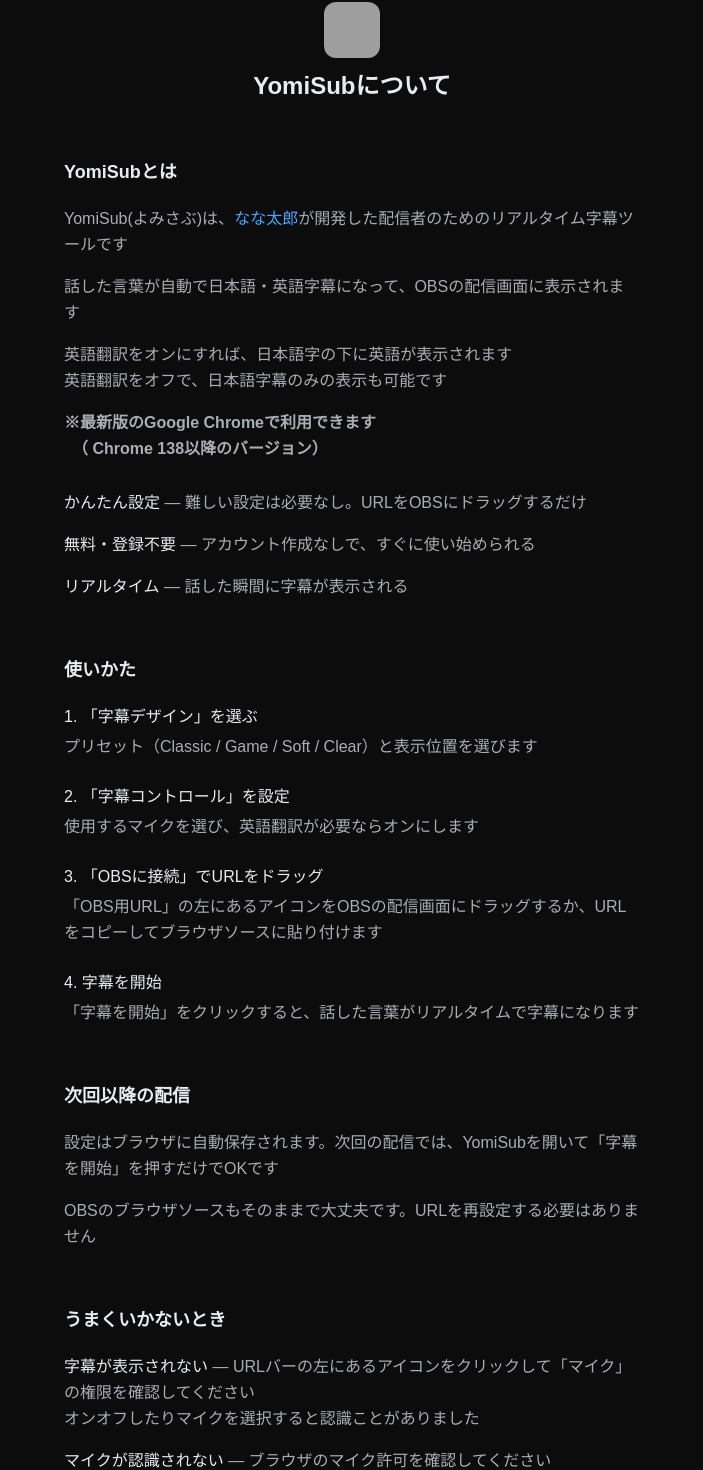
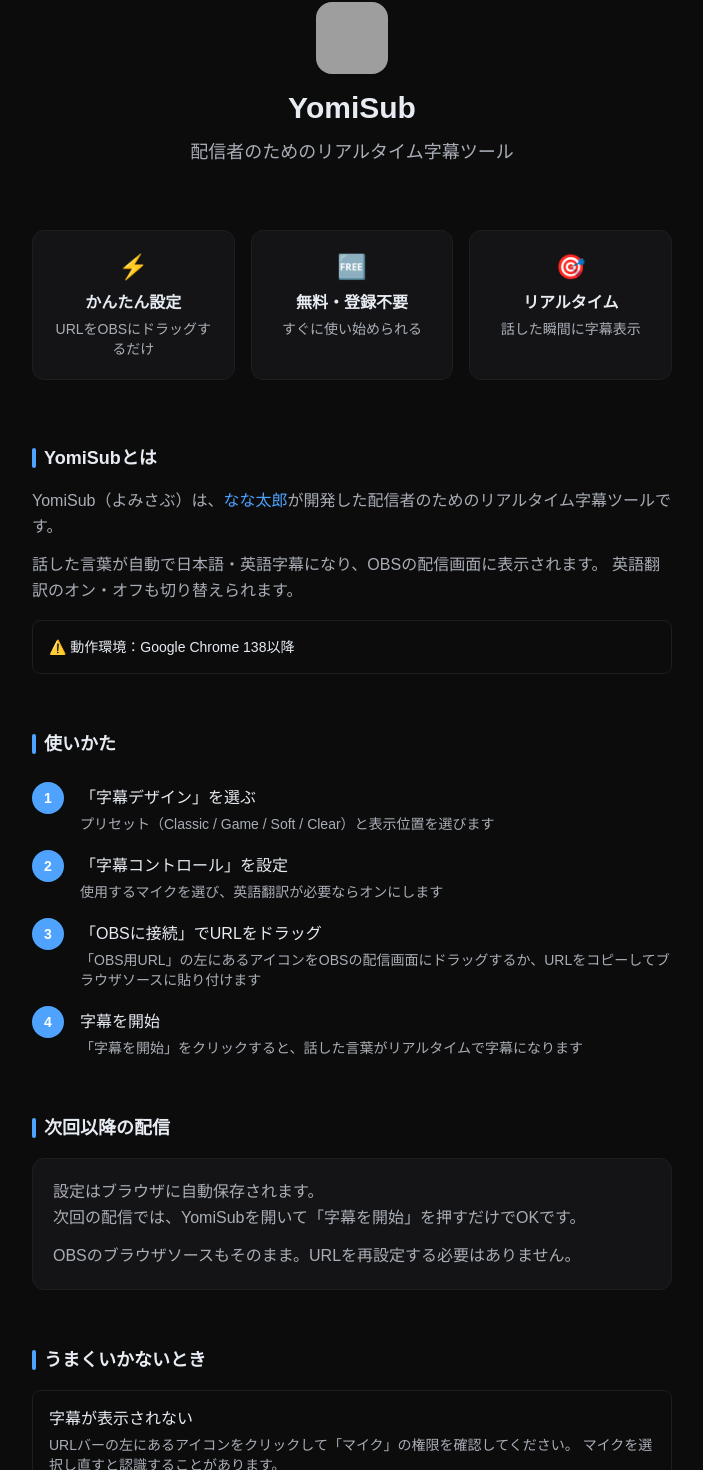
Before and after one commit to nxouv/yomisub, a Next.js app: page /about in a window 1280 px wide. Shown: the part 135-1605 px from the top of the page, without its empty margins (288-991 px from the left). Built offline with nearby package versions, Linux system fonts and the light colour scheme; no server answers; grey boxes are pictures that could not be loaded; a web font is replaced by a local one.

Commit message:
Aboutページのデザインを更新し、ヒーローセクションや特徴カードを追加しました。また、使い方やうまくいかないときのセクションを整理し、情報を明確にしました。

```diff
--- a/app/about/page.tsx
+++ b/app/about/page.tsx
@@ -25,26 +25,50 @@
 export default function AboutPage() {
   return (
     <Shell>
-      <article className="max-w-xl mx-auto py-8 sm:py-12">
-        {/* タイトル */}
-        <div className="flex flex-col items-center mb-14">
+      <article className="max-w-2xl mx-auto py-8 sm:py-12 px-4">
+        {/* ヒーローセクション */}
+        <div className="text-center mb-16">
           <Image
             src="/icon.png"
             alt="YomiSub"
-            width={56}
-            height={56}
-            className="w-12 h-12 sm:w-14 sm:h-14 rounded-xl mb-3"
+            width={72}
+            height={72}
+            className="w-16 h-16 sm:w-18 sm:h-18 rounded-2xl mx-auto mb-4"
           />
-          <h1 className="text-xl sm:text-2xl font-bold text-yomi-text">YomiSubについて</h1>
+          <h1 className="text-2xl sm:text-3xl font-bold text-yomi-text mb-3">YomiSub</h1>
+          <p className="text-yomi-text-sub text-base sm:text-lg">
+            配信者のためのリアルタイム字幕ツール
+          </p>
         </div>
 
-        <div className="space-y-14">
-          {/* このツールについて */}
-          <section className="space-y-5">
-            <h2 className="text-lg font-semibold text-yomi-text">YomiSubとは</h2>
-            <div className="space-y-4 text-sm sm:text-base text-yomi-text-sub leading-relaxed">
+        {/* 特徴カード */}
+        <div className="grid grid-cols-1 sm:grid-cols-3 gap-4 mb-16">
+          <div className="bg-yomi-card border border-yomi-border rounded-xl p-5 text-center">
+            <div className="text-2xl mb-2">⚡</div>
+            <h3 className="font-semibold text-yomi-text mb-1">かんたん設定</h3>
+            <p className="text-sm text-yomi-text-sub">URLをOBSにドラッグするだけ</p>
+          </div>
+          <div className="bg-yomi-card border border-yomi-border rounded-xl p-5 text-center">
+            <div className="text-2xl mb-2">🆓</div>
+            <h3 className="font-semibold text-yomi-text mb-1">無料・登録不要</h3>
+            <p className="text-sm text-yomi-text-sub">すぐに使い始められる</p>
+          </div>
+          <div className="bg-yomi-card border border-yomi-border rounded-xl p-5 text-center">
+            <div className="text-2xl mb-2">🎯</div>
+            <h3 className="font-semibold text-yomi-text mb-1">リアルタイム</h3>
+            <p className="text-sm text-yomi-text-sub">話した瞬間に字幕表示</p>
+          </div>
+        </div>
+
+        {/* YomiSubとは */}
+        <section className="mb-14">
+          <h2 className="text-lg font-semibold text-yomi-text mb-4 flex items-center gap-2">
+            <span className="w-1 h-5 bg-yomi-accent rounded-full"></span>
+            YomiSubとは
+          </h2>
+          <div className="space-y-3 text-sm sm:text-base text-yomi-text-sub leading-relaxed">
             <p>
-                YomiSub(よみさぶ)は、
+              YomiSub（よみさぶ）は、
               <a
                 href="https://x.com/nxouv"
                 target="_blank"
@@ -53,86 +77,91 @@
               >
                 なな太郎
               </a>
-                が開発した配信者のためのリアルタイム字幕ツールです
+              が開発した配信者のためのリアルタイム字幕ツールです。
             </p>
             <p>
-                話した言葉が自動で日本語・英語字幕になって、OBSの配信画面に表示されます
+              話した言葉が自動で日本語・英語字幕になり、OBSの配信画面に表示されます。
+              英語翻訳のオン・オフも切り替えられます。
             </p>
-              <p>
-                英語翻訳をオンにすれば、日本語字の下に英語が表示されます<br />英語翻訳をオフで、日本語字幕のみの表示も可能です
+            <div className="bg-yomi-bg border border-yomi-border rounded-lg p-4 mt-4">
+              <p className="text-sm font-medium text-yomi-text">
+                ⚠️ 動作環境：Google Chrome 138以降
               </p>
-              <p className="mt-2">
-                <span className="font-bold">
-                  ※最新版のGoogle Chromeで利用できます<br />　（ Chrome 138以降のバージョン）
-                </span>
-              </p>
-            </div>
-            <div className="space-y-4 text-sm sm:text-base text-yomi-text-sub leading-relaxed pt-2">
-              <p>
-                <span className="text-yomi-text font-medium">かんたん設定</span> — 難しい設定は必要なし。URLをOBSにドラッグするだけ
-              </p>
-              <p>
-                <span className="text-yomi-text font-medium">無料・登録不要</span> — アカウント作成なしで、すぐに使い始められる
-              </p>
-              <p>
-                <span className="text-yomi-text font-medium">リアルタイム</span> — 話した瞬間に字幕が表示される
-              </p>
-            </div>
-          </section>
-
-          {/* 使い方 */}
-          <section className="space-y-5">
-            <h2 className="text-lg font-semibold text-yomi-text">使いかた</h2>
-            <div className="space-y-6 text-sm sm:text-base text-yomi-text-sub leading-relaxed">
-              <div className="space-y-1">
-                <p className="text-yomi-text font-medium">1. 「字幕デザイン」を選ぶ</p>
-                <p>プリセット（Classic / Game / Soft / Clear）と表示位置を選びます</p>
-              </div>
-              <div className="space-y-1">
-                <p className="text-yomi-text font-medium">2. 「字幕コントロール」を設定</p>
-                <p>使用するマイクを選び、英語翻訳が必要ならオンにします</p>
-              </div>
-              <div className="space-y-1">
-                <p className="text-yomi-text font-medium">3. 「OBSに接続」でURLをドラッグ</p>
-                <p>「OBS用URL」の左にあるアイコンをOBSの配信画面にドラッグするか、URLをコピーしてブラウザソースに貼り付けます</p>
-              </div>
-              <div className="space-y-1">
-                <p className="text-yomi-text font-medium">4. 字幕を開始</p>
-                <p>「字幕を開始」をクリックすると、話した言葉がリアルタイムで字幕になります</p>
             </div>
           </div>
         </section>
 
+        {/* 使いかた */}
+        <section className="mb-14">
+          <h2 className="text-lg font-semibold text-yomi-text mb-6 flex items-center gap-2">
+            <span className="w-1 h-5 bg-yomi-accent rounded-full"></span>
+            使いかた
+          </h2>
+          <div className="space-y-4">
+            {[
+              { step: 1, title: "「字幕デザイン」を選ぶ", desc: "プリセット（Classic / Game / Soft / Clear）と表示位置を選びます" },
+              { step: 2, title: "「字幕コントロール」を設定", desc: "使用するマイクを選び、英語翻訳が必要ならオンにします" },
+              { step: 3, title: "「OBSに接続」でURLをドラッグ", desc: "「OBS用URL」の左にあるアイコンをOBSの配信画面にドラッグするか、URLをコピーしてブラウザソースに貼り付けます" },
+              { step: 4, title: "字幕を開始", desc: "「字幕を開始」をクリックすると、話した言葉がリアルタイムで字幕になります" },
+            ].map((item) => (
+              <div key={item.step} className="flex gap-4 items-start">
+                <div className="w-8 h-8 rounded-full bg-yomi-accent text-white flex items-center justify-center text-sm font-bold shrink-0">
+                  {item.step}
+                </div>
+                <div className="flex-1 pt-1">
+                  <p className="font-medium text-yomi-text mb-1">{item.title}</p>
+                  <p className="text-sm text-yomi-text-sub">{item.desc}</p>
+                </div>
+              </div>
+            ))}
+          </div>
+        </section>
+
         {/* 次回以降の配信 */}
-          <section className="space-y-5">
-            <h2 className="text-lg font-semibold text-yomi-text">次回以降の配信</h2>
-            <div className="space-y-4 text-sm sm:text-base text-yomi-text-sub leading-relaxed">
-              <p>
-                設定はブラウザに自動保存されます。次回の配信では、YomiSubを開いて「字幕を開始」を押すだけでOKです
+        <section className="mb-14">
+          <h2 className="text-lg font-semibold text-yomi-text mb-4 flex items-center gap-2">
+            <span className="w-1 h-5 bg-yomi-accent rounded-full"></span>
+            次回以降の配信
+          </h2>
+          <div className="bg-yomi-card border border-yomi-border rounded-xl p-5">
+            <p className="text-sm sm:text-base text-yomi-text-sub leading-relaxed">
+              設定はブラウザに自動保存されます。<br />
+              次回の配信では、YomiSubを開いて「字幕を開始」を押すだけでOKです。
             </p>
-              <p>
-                OBSのブラウザソースもそのままで大丈夫です。URLを再設定する必要はありません
+            <p className="text-sm sm:text-base text-yomi-text-sub leading-relaxed mt-3">
+              OBSのブラウザソースもそのまま。URLを再設定する必要はありません。
             </p>
           </div>
         </section>
 
         {/* うまくいかないとき */}
-          <section className="space-y-5">
-            <h2 className="text-lg font-semibold text-yomi-text">うまくいかないとき</h2>
-            <div className="space-y-4 text-sm sm:text-base text-yomi-text-sub leading-relaxed">
-              <p>
-                <span className="text-yomi-text font-medium">字幕が表示されない</span> — URLバーの左にあるアイコンをクリックして「マイク」の権限を確認してください<br />
-                オンオフしたりマイクを選択すると認識ことがありました
-              </p>
-              <p>
-                <span className="text-yomi-text font-medium">マイクが認識されない</span> — ブラウザのマイク許可を確認してください
-              </p>
-              <p>
-                <span className="text-yomi-text font-medium">英語翻訳が出ない</span> — Chrome 138以降が必要です。GoogleChromeが最新版かどうか確認してみてください
+        <section>
+          <h2 className="text-lg font-semibold text-yomi-text mb-4 flex items-center gap-2">
+            <span className="w-1 h-5 bg-yomi-accent rounded-full"></span>
+            うまくいかないとき
+          </h2>
+          <div className="space-y-4">
+            <div className="bg-yomi-bg border border-yomi-border rounded-lg p-4">
+              <p className="font-medium text-yomi-text mb-1">字幕が表示されない</p>
+              <p className="text-sm text-yomi-text-sub">
+                URLバーの左にあるアイコンをクリックして「マイク」の権限を確認してください。
+                マイクを選択し直すと認識することがあります。
               </p>
             </div>
+            <div className="bg-yomi-bg border border-yomi-border rounded-lg p-4">
+              <p className="font-medium text-yomi-text mb-1">マイクが認識されない</p>
+              <p className="text-sm text-yomi-text-sub">
+                ブラウザのマイク許可を確認してください。
+              </p>
+            </div>
+            <div className="bg-yomi-bg border border-yomi-border rounded-lg p-4">
+              <p className="font-medium text-yomi-text mb-1">英語翻訳が出ない</p>
+              <p className="text-sm text-yomi-text-sub">
+                Chrome 138以降が必要です。Google Chromeが最新版かどうか確認してみてください。
+              </p>
+            </div>
+          </div>
         </section>
-        </div>
       </article>
     </Shell>
   );
```
Lines whose indentation alone changed are shown as unchanged.
